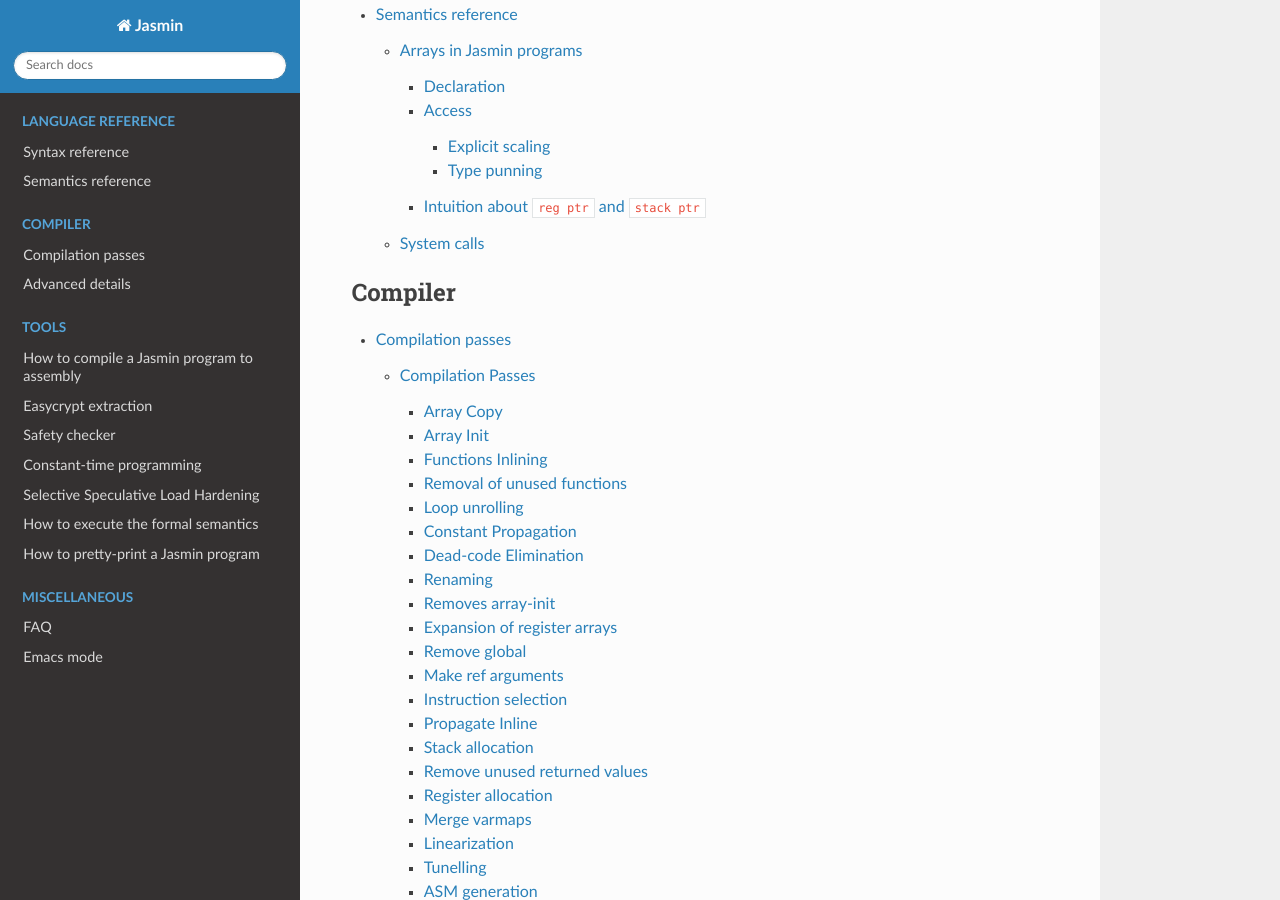
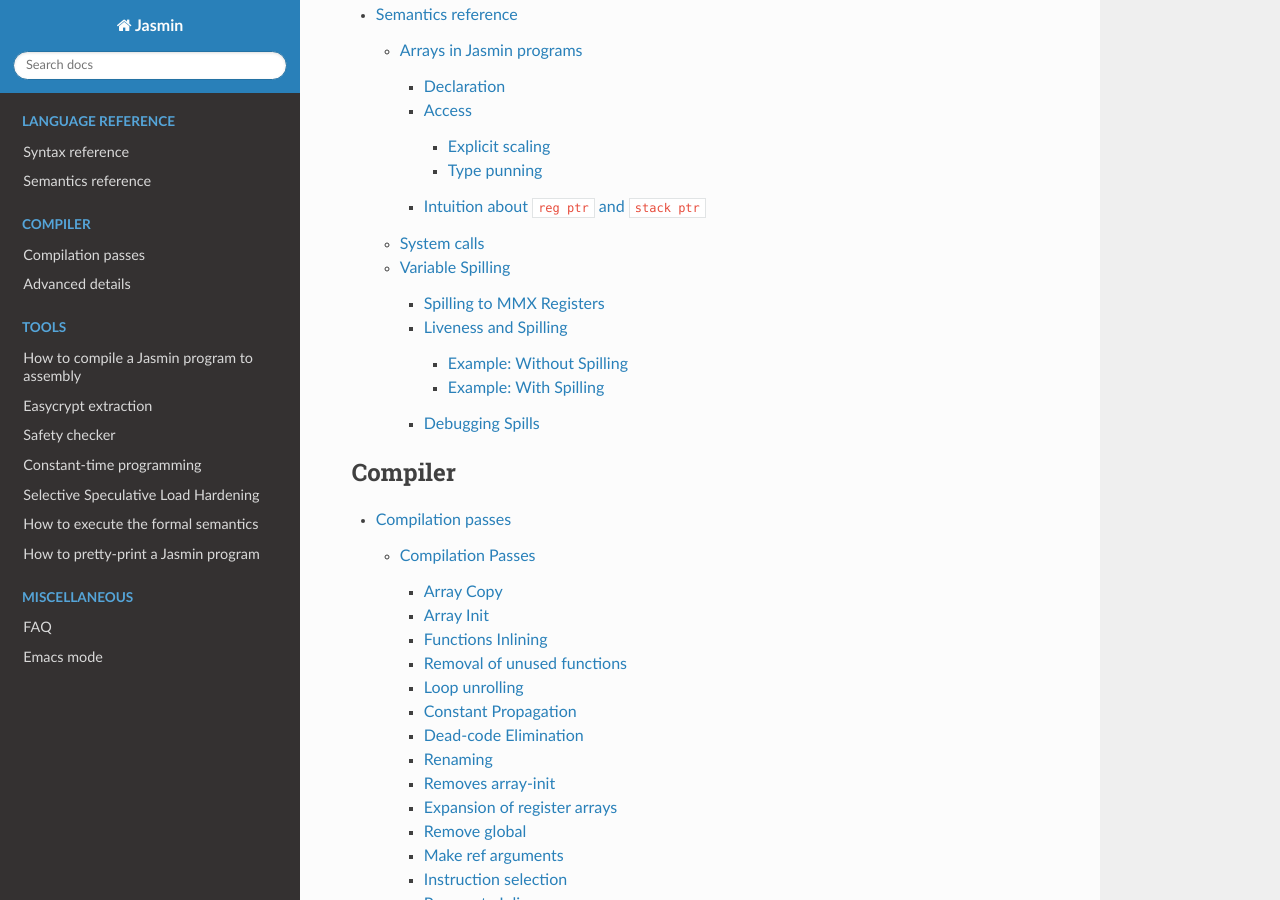
Before and after one commit to lyonel2017/jasmin-doc, a Sphinx documentation site: the page built from source/index.md, in a window 1280 px wide and 900 px high, scrolled down 1535 px. Built offline with Sphinx 7.4.7 and the Read the Docs theme 3.1.0, drawn with Linux system fonts in a browser that asks for light colours; some of the changed lines change nothing that is shown.

Commit message:
feat: add variable spilling documentation
discussion in: https://formosa-crypto.zulipchat.com/#narrow/channel/368180-Jasmin.3A-general/topic/.E2.9C.94.20Liveness.20Issue.20with.20Spilled.20Variable

```diff
--- a/source/language/semantics/index.md
+++ b/source/language/semantics/index.md
@@ -4,4 +4,5 @@
 
 arrays
 system_calls
+spilling
 :::
--- /dev/null
+++ b/source/language/semantics/spilling.md
@@ -0,0 +1,55 @@
+# Variable Spilling
+
+Registers are limited, so some variables must be temporarily stored in memory (usually on the stack) and later reloaded when needed. This process is called **spilling** a variable.
+
+In Jasmin, variable spilling must be done explicitly. The basic syntax is:
+~~~
+reg u64 var;
+stack u64 var_s;
+var_s = var;  // spill
+...
+var = var_s;  // unspill
+~~~
+Alternatively, Jasmin provides syntactic sugar to simplify this:
+~~~
+reg u64 var;
+() = #spill(var);
+...
+() = #unspill(var);
+~~~
+
+## Spilling to MMX Registers
+You can spill variables to **MMX registers** using `#spill_to_mmx`:
+~~~
+#spill_to_mmx reg u64 var;
+...
+() = #spill(var);
+~~~
+This can be useful when working with security checkers, as MMX spills prevent a variable from becoming secret.
+
+## Liveness and Spilling
+Spilling a variable does not make it dead. It is totally fine to spill a variable and still use it afterwards, typically passing it to a function. When you unspill the variable (typically after the call), you kill the variable, making it dead after the call and allowing the function to reuse the register when it does not need the value anymore.
+
+### Example: Without Spilling
+~~~
+r = ...;
+// r is live
+f(r);
+// r is live
+... = ... r ...;
+~~~
+
+### Example: With Spilling
+~~~
+r = ...;
+s = r;  // spill
+// r is live
+f(r);
+// r is dead
+r = s;  // unspill
+// r is live again
+... = ... r ...;
+~~~
+
+## Debugging Spills
+Jasmin provides the `-pliveness` flag, which shows which registers are alive at each instruction. This is useful for verifying that variables are correctly spilled.
```
